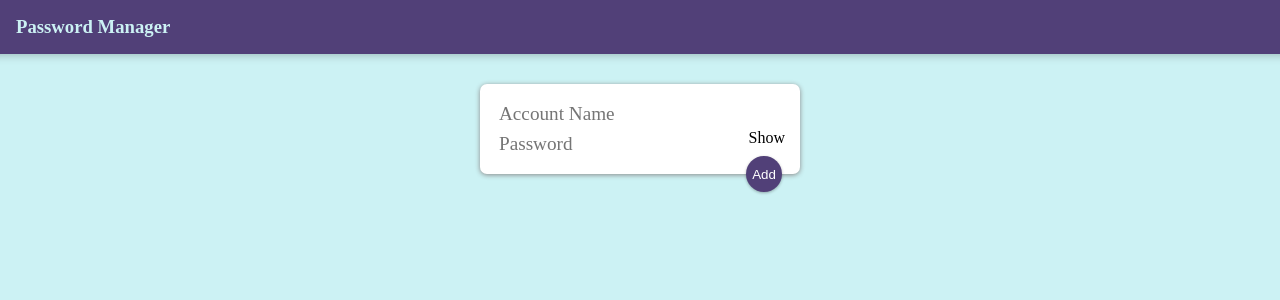
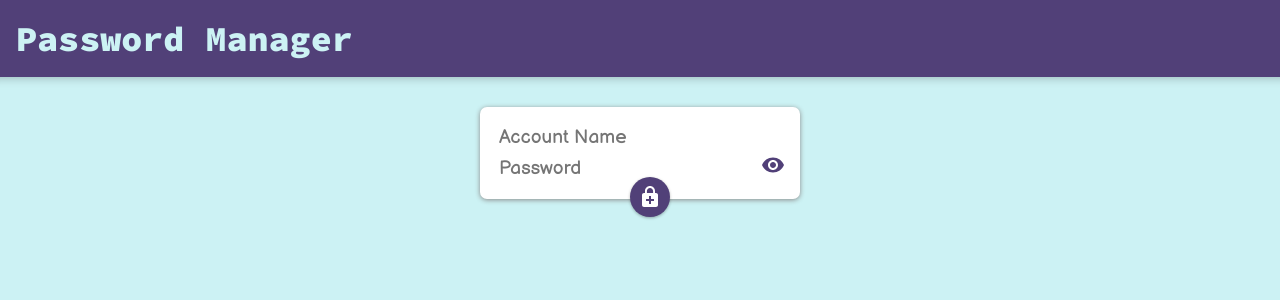
Before and after one commit to GeoBrodas/aws-password-manager, a React (Create React App) app: page / in a window 1280 px wide. Shown: the top 300 px of the page. Built offline with nearby package versions, Linux system fonts and the light colour scheme.

Commit message:
customise -1

```diff
--- a/package.json
+++ b/package.json
@@ -3,6 +3,8 @@
   "version": "0.1.0",
   "private": true,
   "dependencies": {
+    "@material-ui/core": "^4.11.3",
+    "@material-ui/icons": "^4.11.2",
     "@testing-library/jest-dom": "^5.11.9",
     "@testing-library/react": "^11.2.5",
     "@testing-library/user-event": "^12.7.1",
--- a/public/index.html
+++ b/public/index.html
@@ -4,6 +4,12 @@
     <meta charset="utf-8" />
     <meta name="viewport" content="width=device-width, initial-scale=1" />
     <title>Password Manager</title>
+    <link rel="preconnect" href="https://fonts.gstatic.com" />
+    <link rel="preconnect" href="https://fonts.gstatic.com" />
+    <link
+      href="https://fonts.googleapis.com/css2?family=Balsamiq+Sans&family=Source+Code+Pro:wght@900&display=swap"
+      rel="stylesheet"
+    />
     <link rel="stylesheet" href="styles.css" />
   </head>
   <body>
--- a/public/styles.css
+++ b/public/styles.css
@@ -9,6 +9,8 @@ body {
 }
 
 header {
+  font-family: "Source Code Pro", monospace;
+  font-size: 30px;
   color: #ccf2f4;
   background-color: #514078;
   margin: auto -16px;
@@ -32,23 +34,27 @@ form.create-note input {
   padding: 4px;
   outline: none;
   font-size: 1.2em;
-  font-family: inherit;
+  font-family: "Balsamiq Sans", cursive;
   resize: none;
 }
 
 form.create-note button {
   position: absolute;
-  right: 18px;
+  right: 130px;
   bottom: -18px;
   background: #514078;
   color: #fff;
   border: none;
   border-radius: 50%;
-  width: 36px;
-  height: 36px;
+  width: 40px;
+  height: 40px;
   box-shadow: 0 1px 3px rgba(0, 0, 0, 0.3);
   cursor: pointer;
   outline: none;
+}
+
+.eye {
+  color: #514078;
 }
 
 .flexbox {
@@ -57,6 +63,7 @@ form.create-note button {
 }
 
 .note {
+  font-family: "Balsamiq Sans", cursive;
   background: #fff;
   border-radius: 7px;
   box-shadow: 0 2px 5px #ccc;
--- a/src/components/Card.jsx
+++ b/src/components/Card.jsx
@@ -1,4 +1,6 @@
 import React from "react";
+import Fab from "@material-ui/core/Fab";
+import DeleteForeverIcon from "@material-ui/icons/DeleteForever";
 
 function Card(props) {
   function removeCard() {
@@ -9,7 +11,9 @@ function Card(props) {
     <div className="note">
       <h1>{props.name}</h1>
       <p>{props.pass}</p>
-      <button onClick={removeCard}>Delete</button>
+      <Fab onClick={removeCard}>
+        <DeleteForeverIcon />
+      </Fab>
     </div>
   );
 }
--- a/src/components/TextArea.jsx
+++ b/src/components/TextArea.jsx
@@ -1,4 +1,8 @@
 import React, { useState } from "react";
+import Fab from "@material-ui/core/Fab";
+import VisibilityIcon from "@material-ui/icons/Visibility";
+import VisibilityOffIcon from "@material-ui/icons/VisibilityOff";
+import EnhancedEncryptionIcon from "@material-ui/icons/EnhancedEncryption";
 
 function InputTextArea(props) {
   const [credit, setCredit] = useState({
@@ -6,12 +10,16 @@ function InputTextArea(props) {
     pass: "",
   });
 
+  const [icon, setIcon] = useState(false);
+
   function toggleP() {
     var x = document.getElementById("myInput");
     if (x.type === "password") {
       x.type = "text";
+      setIcon(true);
     } else {
       x.type = "password";
+      setIcon(false);
     }
   }
 
@@ -54,11 +62,13 @@ function InputTextArea(props) {
             onChange={handleChange}
             value={credit.pass}
           />
-          <div style={{ cursor: "pointer" }} onClick={toggleP}>
-            Show
+          <div className="eye" style={{ cursor: "pointer" }} onClick={toggleP}>
+            {icon ? <VisibilityOffIcon /> : <VisibilityIcon />}
           </div>
         </div>
-        <button onClick={submitCred}>Add</button>
+        <Fab onClick={submitCred}>
+          <EnhancedEncryptionIcon />
+        </Fab>
       </form>
     </div>
   );
```
Also changed, not shown: 1 other file (tests, documents, lock files or other folders).
